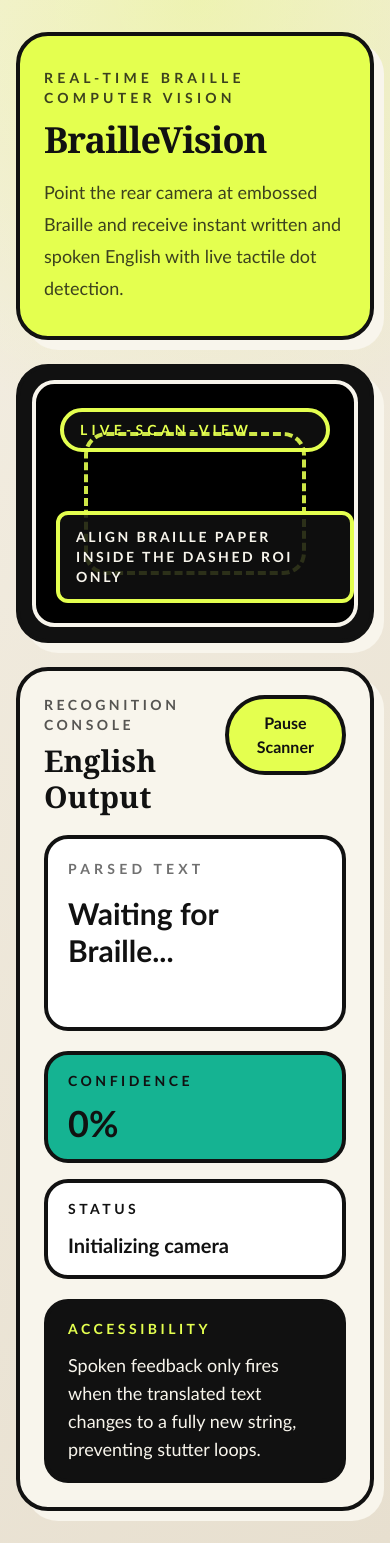
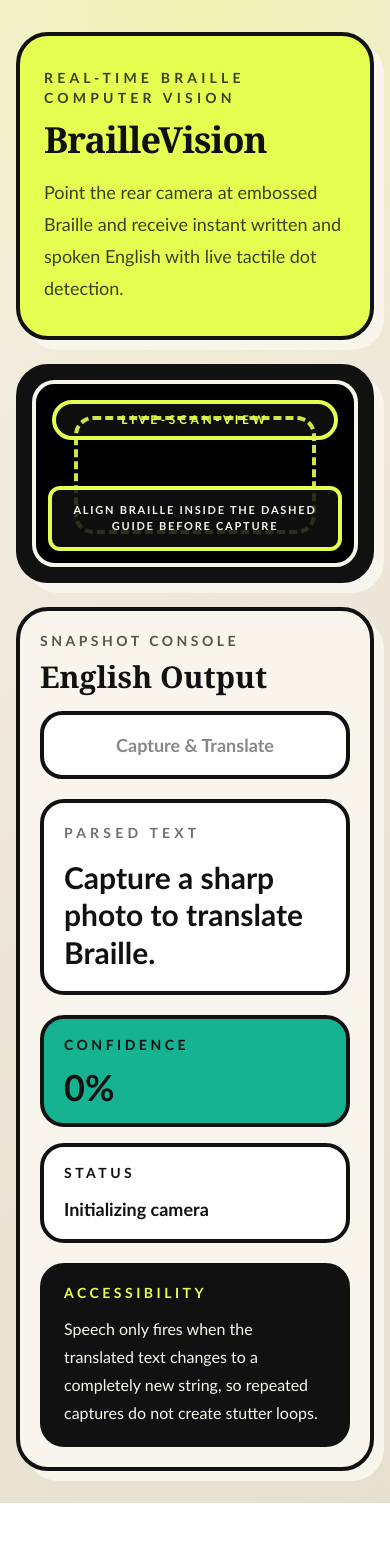
Before and after one commit to aliasgarsogiawala/BrailleVision2026, a Next.js app in the folder apps/web/: page / in a window 390 px wide. After the commit the page ends 1503 px from the top, so only its background shows below. Built offline with nearby package versions, Linux system fonts and the light colour scheme; no server answers.

Commit message:
feat: update frame dimensions and ROI ratios for improved Braille capture

```diff
--- a/apps/web/src/components/CameraVision.tsx
+++ b/apps/web/src/components/CameraVision.tsx
@@ -9,27 +9,23 @@ type VisionResponse = {
 };
 
 const API_URL = "http://localhost:8000/api/v1/process-frame";
-const CAPTURE_INTERVAL_MS = 300;
-const PROCESS_WIDTH = 640;
-const PROCESS_HEIGHT = 480;
-const ROI_TOP_PERCENT = 20;
-const ROI_BOTTOM_PERCENT = 80;
-const ROI_LEFT_PERCENT = 15;
-const ROI_RIGHT_PERCENT = 85;
+const PROCESS_WIDTH = 1280;
+const PROCESS_HEIGHT = 720;
+const ROI_TOP_PERCENT = 18;
+const ROI_BOTTOM_PERCENT = 84;
+const ROI_LEFT_PERCENT = 12;
+const ROI_RIGHT_PERCENT = 88;
 
 export function CameraVision() {
   const videoRef = useRef<HTMLVideoElement | null>(null);
   const canvasRef = useRef<HTMLCanvasElement | null>(null);
   const overlayRef = useRef<HTMLCanvasElement | null>(null);
-  const frameLoopRef = useRef<number | null>(null);
-  const lastCaptureRef = useRef(0);
   const streamRef = useRef<MediaStream | null>(null);
   const speakingTextRef = useRef("");
-  const processingRef = useRef(false);
 
-  const [isScanning, setIsScanning] = useState(true);
   const [isCameraReady, setIsCameraReady] = useState(false);
-  const [text, setText] = useState("Waiting for Braille...");
+  const [isProcessing, setIsProcessing] = useState(false);
+  const [text, setText] = useState("Capture a sharp photo to translate Braille.");
   const [confidence, setConfidence] = useState(0);
   const [status, setStatus] = useState("Initializing camera");
   const [error, setError] = useState("");
@@ -42,8 +38,8 @@ export function CameraVision() {
         const stream = await navigator.mediaDevices.getUserMedia({
           video: {
             facingMode: { ideal: "environment" },
-            width: { ideal: 1280 },
-            height: { ideal: 960 },
+            width: { ideal: PROCESS_WIDTH },
+            height: { ideal: PROCESS_HEIGHT },
             aspectRatio: { ideal: PROCESS_WIDTH / PROCESS_HEIGHT },
           },
           audio: false,
@@ -58,7 +54,7 @@ export function CameraVision() {
         videoRef.current.srcObject = stream;
         await videoRef.current.play();
         setIsCameraReady(true);
-        setStatus("Camera ready. Keep Braille inside the center guide.");
+        setStatus("Camera ready. Hold the page steady inside the scan guide.");
       } catch (cameraError) {
         const message =
           cameraError instanceof Error
@@ -73,9 +69,6 @@ export function CameraVision() {
 
     return () => {
       isMounted = false;
-      if (frameLoopRef.current) {
-        cancelAnimationFrame(frameLoopRef.current);
-      }
       if (streamRef.current) {
         streamRef.current.getTracks().forEach((track) => track.stop());
       }
@@ -84,32 +77,12 @@ export function CameraVision() {
   }, []);
 
   useEffect(() => {
-    if (!isCameraReady) {
-      return;
-    }
-
-    const loop = (timestamp: number) => {
-      frameLoopRef.current = window.requestAnimationFrame(loop);
-      if (!isScanning || processingRef.current) {
-        return;
-      }
-      if (timestamp - lastCaptureRef.current < CAPTURE_INTERVAL_MS) {
-        return;
-      }
-      lastCaptureRef.current = timestamp;
-      void captureAndProcessFrame();
-    };
-
-    frameLoopRef.current = window.requestAnimationFrame(loop);
-    return () => {
-      if (frameLoopRef.current) {
-        cancelAnimationFrame(frameLoopRef.current);
-      }
-    };
-  }, [isCameraReady, isScanning]);
-
-  useEffect(() => {
-    if (!text || text === "Waiting for Braille..." || text === speakingTextRef.current) {
+    if (
+      !text ||
+      text === "Capture a sharp photo to translate Braille." ||
+      text === "No Braille detected" ||
+      text === speakingTextRef.current
+    ) {
       return;
     }
 
@@ -136,31 +109,32 @@ export function CameraVision() {
     }
 
     context.clearRect(0, 0, PROCESS_WIDTH, PROCESS_HEIGHT);
-    context.lineWidth = 3;
+    context.lineWidth = 4;
     context.strokeStyle = "#E4FF4F";
     context.fillStyle = "rgba(228, 255, 79, 0.18)";
-    context.font = "bold 18px Trebuchet MS";
+    context.font = "bold 24px Trebuchet MS";
 
     boxes.forEach(([x, y, w, h], index) => {
       context.fillRect(x, y, w, h);
       context.strokeRect(x, y, w, h);
       context.fillStyle = "#111111";
-      context.fillRect(x, Math.max(0, y - 26), 74, 24);
+      context.fillRect(x, Math.max(0, y - 34), 92, 30);
       context.fillStyle = "#E4FF4F";
-      context.fillText(`Cell ${index + 1}`, x + 6, Math.max(17, y - 8));
+      context.fillText(`Cell ${index + 1}`, x + 8, Math.max(24, y - 12));
       context.fillStyle = "rgba(228, 255, 79, 0.18)";
     });
   };
 
-  const captureAndProcessFrame = async () => {
+  const capturePhoto = async () => {
     const video = videoRef.current;
     const canvas = canvasRef.current;
     if (!video || !canvas || video.videoWidth === 0 || video.videoHeight === 0) {
       return;
     }
 
-    processingRef.current = true;
-    setStatus("Analyzing ROI for Braille cells");
+    setIsProcessing(true);
+    setStatus("Capturing still photo");
+    setError("");
 
     try {
       canvas.width = PROCESS_WIDTH;
@@ -173,15 +147,16 @@ export function CameraVision() {
       context.drawImage(video, 0, 0, PROCESS_WIDTH, PROCESS_HEIGHT);
 
       const blob = await new Promise<Blob | null>((resolve) => {
-        canvas.toBlob(resolve, "image/jpeg", 0.7);
+        canvas.toBlob(resolve, "image/jpeg", 0.95);
       });
 
       if (!blob) {
-        throw new Error("Unable to encode video frame.");
+        throw new Error("Unable to encode captured photo.");
       }
 
+      setStatus("Uploading captured photo for translation");
       const formData = new FormData();
-      formData.append("file", blob, "frame.jpg");
+      formData.append("file", blob, "capture.jpg");
 
       const response = await fetch(API_URL, {
         method: "POST",
@@ -195,42 +170,41 @@ export function CameraVision() {
       const payload = (await response.json()) as VisionResponse;
       setText(payload.text || "No Braille detected");
       setConfidence(payload.confidence || 0);
-      setStatus(payload.text ? "Translation updated" : "Keep the paper inside the scan window");
-      setError("");
+      setStatus(payload.text ? "Translation updated" : "No Braille found. Reframe and capture again.");
       drawBoxes(payload.boxes || []);
     } catch (processingError) {
       const message =
         processingError instanceof Error
           ? processingError.message
-          : "Unable to process frame.";
+          : "Unable to process captured photo.";
       setError(message);
-      setStatus("Processing interrupted");
+      setStatus("Capture failed");
     } finally {
-      processingRef.current = false;
+      setIsProcessing(false);
     }
   };
 
   return (
-    <section className="grid gap-6 lg:grid-cols-[1.2fr_0.8fr]">
+    <section className="grid gap-6 lg:grid-cols-[1.15fr_0.85fr]">
       <div className="overflow-hidden rounded-[2rem] border-4 border-ink bg-ink p-3 shadow-panel">
         <div className="relative overflow-hidden rounded-[1.4rem] border-4 border-panel bg-black">
           <video
             ref={videoRef}
-            className="aspect-[4/3] w-full object-cover"
+            className="aspect-video w-full object-cover"
             autoPlay
             muted
             playsInline
-            aria-label="Live camera feed for Braille scanning"
+            aria-label="Live camera preview for Braille capture"
           />
           <canvas
             ref={overlayRef}
             className="pointer-events-none absolute inset-0 h-full w-full"
           />
-          <div className="pointer-events-none absolute inset-x-6 top-6 rounded-full border-4 border-accent bg-ink/85 px-4 py-2 text-sm font-bold uppercase tracking-[0.3em] text-accent">
+          <div className="pointer-events-none absolute inset-x-4 top-4 rounded-full border-4 border-accent bg-ink/85 px-4 py-2 text-center text-xs font-bold uppercase tracking-[0.3em] text-accent sm:inset-x-6 sm:top-6 sm:text-sm">
             Live-Scan-View
           </div>
           <div
-            className="pointer-events-none absolute border-4 border-dashed border-accent/90 rounded-[1.4rem]"
+            className="pointer-events-none absolute rounded-[1.2rem] border-4 border-dashed border-accent/90 sm:rounded-[1.4rem]"
             style={{
               top: `${ROI_TOP_PERCENT}%`,
               bottom: `${100 - ROI_BOTTOM_PERCENT}%`,
@@ -238,17 +212,17 @@ export function CameraVision() {
               right: `${100 - ROI_RIGHT_PERCENT}%`,
             }}
           />
-          <div className="pointer-events-none absolute bottom-5 left-5 rounded-xl border-4 border-accent bg-ink/85 px-4 py-3 text-sm font-bold uppercase tracking-[0.18em] text-panel">
-            Align Braille paper inside the dashed ROI only
+          <div className="pointer-events-none absolute bottom-3 left-3 right-3 rounded-xl border-4 border-accent bg-ink/85 px-4 py-3 text-center text-[11px] font-bold uppercase tracking-[0.16em] text-panel sm:bottom-5 sm:left-5 sm:right-auto sm:text-sm sm:tracking-[0.18em]">
+            Align Braille inside the dashed guide before capture
           </div>
         </div>
       </div>
 
-      <div className="flex flex-col gap-5 rounded-[2rem] border-4 border-ink bg-panel p-6 shadow-panel">
-        <div className="flex items-start justify-between gap-4">
+      <div className="flex flex-col gap-5 rounded-[2rem] border-4 border-ink bg-panel p-5 shadow-panel sm:p-6">
+        <div className="flex flex-col gap-4 sm:flex-row sm:items-start sm:justify-between">
           <div>
             <p className="text-sm font-bold uppercase tracking-[0.25em] text-ink/70">
-              Recognition Console
+              Snapshot Console
             </p>
             <h2 className="mt-2 font-display text-3xl font-bold text-ink">
               English Output
@@ -256,15 +230,11 @@ export function CameraVision() {
           </div>
           <button
             type="button"
-            onClick={() => setIsScanning((current) => !current)}
-            className={`rounded-full border-4 px-5 py-3 text-base font-bold transition ${
-              isScanning
-                ? "border-ink bg-accent text-ink"
-                : "border-ink bg-white text-ink"
-            }`}
-            aria-pressed={isScanning}
+            onClick={() => void capturePhoto()}
+            disabled={!isCameraReady || isProcessing}
+            className="min-h-16 rounded-[1.4rem] border-4 border-ink bg-accent px-6 py-4 text-lg font-bold text-ink transition disabled:cursor-not-allowed disabled:bg-white disabled:text-ink/50"
           >
-            {isScanning ? "Pause Scanner" : "Resume Scanner"}
+            {isProcessing ? "Capturing..." : "Capture & Translate"}
           </button>
         </div>
 
@@ -284,7 +254,7 @@ export function CameraVision() {
           </div>
           <div className="rounded-[1.5rem] border-4 border-ink bg-white px-5 py-4 text-ink">
             <p className="text-sm font-bold uppercase tracking-[0.25em]">Status</p>
-            <p className="mt-3 text-xl font-bold">{status}</p>
+            <p className="mt-3 text-lg font-bold sm:text-xl">{status}</p>
           </div>
         </div>
 
@@ -292,8 +262,8 @@ export function CameraVision() {
           <p className="text-sm font-bold uppercase tracking-[0.25em] text-accent">
             Accessibility
           </p>
-          <p className="mt-3 text-lg leading-7">
-            Spoken feedback only fires when the translated text changes to a fully new string, preventing stutter loops.
+          <p className="mt-3 text-base leading-7 sm:text-lg">
+            Speech only fires when the translated text changes to a completely new string, so repeated captures do not create stutter loops.
           </p>
         </div>
 
```
Also changed, not shown: 1 other file (tests, documents, lock files or other folders).
